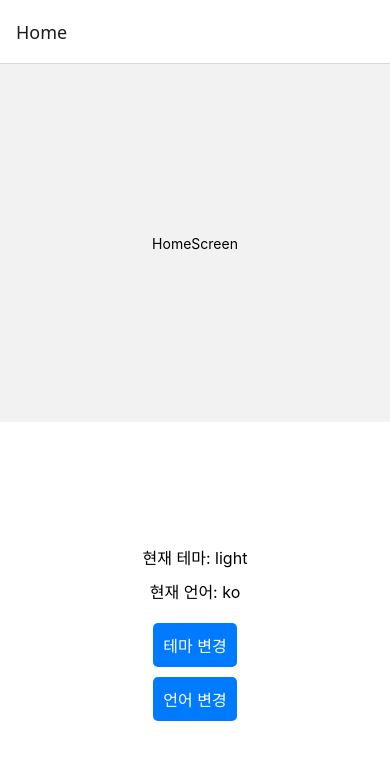
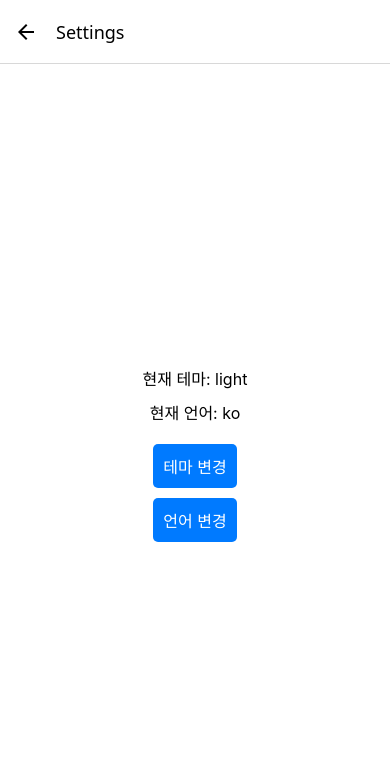
Before and after one commit to sanqbear/my-screen, a React Native app: screen /Settings in a window 390 px wide. Shown: the top 760 px of the page. Built offline with nearby package versions, Linux system fonts and the light colour scheme.

Commit message:
feat: add Settings screen and navigation between Home and Settings

```diff
--- a/App.tsx
+++ b/App.tsx
@@ -1,200 +1,40 @@
 import React from 'react';
-// import type {PropsWithChildren} from 'react';
-// import {
-//   ScrollView,
-//   StatusBar,
-//   StyleSheet,
-//   Text,
-//   useColorScheme,
-//   View,
-// } from 'react-native';
-
-// import {
-//   Colors,
-//   DebugInstructions,
-//   Header,
-//   LearnMoreLinks,
-//   ReloadInstructions,
-// } from 'react-native/Libraries/NewAppScreen';
-
+import {NavigationContainer} from '@react-navigation/native';
+import {createNativeStackNavigator} from '@react-navigation/native-stack';
 import HomeScreen from './src/screens/HomeScreen';
-import {createNativeStackNavigator} from '@react-navigation/native-stack';
-import {NavigationContainer} from '@react-navigation/native';
+import SettingScreen from './src/screens/SettingScreen';
 import useStore from './src/store/useStore';
 import {lightTheme, darkTheme} from './src/types/theme';
-import {View, Text, TouchableOpacity, StyleSheet} from 'react-native';
 
 const Stack = createNativeStackNavigator();
 
-function RootStack() {
-  return (
-    <Stack.Navigator>
-      <Stack.Screen name="Home" component={HomeScreen} />
-    </Stack.Navigator>
-  );
-}
-
 function App(): React.JSX.Element {
-  const {theme, language, setTheme, setLanguage} = useStore();
-
-  // 현재 테마에 따라 테마 객체 선택
+  const {theme} = useStore();
   const currentTheme = theme === 'light' ? lightTheme : darkTheme;
-
-  const toggleTheme = () => {
-    setTheme(theme === 'light' ? 'dark' : 'light');
-  };
-
-  const toggleLanguage = () => {
-    setLanguage(language === 'ko' ? 'en' : 'ko');
-  };
 
   return (
     <NavigationContainer>
-      <RootStack />
-      <View
-        style={[
-          styles.container,
-          {backgroundColor: currentTheme.colors.background},
-        ]}>
-        <Text style={[styles.text, {color: currentTheme.colors.text}]}>
-          {language === 'ko' ? '현재 테마: ' : 'Current Theme: '}
-          {theme}
-        </Text>
-        <Text style={[styles.text, {color: currentTheme.colors.text}]}>
-          {language === 'ko' ? '현재 언어: ' : 'Current Language: '}
-          {language}
-        </Text>
-
-        <TouchableOpacity
-          style={[
-            styles.button,
-            {backgroundColor: currentTheme.colors.primary},
-          ]}
-          onPress={toggleTheme}>
-          <Text style={styles.buttonText}>
-            {language === 'ko' ? '테마 변경' : 'Toggle Theme'}
-          </Text>
-        </TouchableOpacity>
-
-        <TouchableOpacity
-          style={[
-            styles.button,
-            {backgroundColor: currentTheme.colors.primary},
-          ]}
-          onPress={toggleLanguage}>
-          <Text style={styles.buttonText}>
-            {language === 'ko' ? '언어 변경' : 'Toggle Language'}
-          </Text>
-        </TouchableOpacity>
-      </View>
+      <Stack.Navigator
+        screenOptions={{
+          headerStyle: {
+            backgroundColor: currentTheme.colors.background,
+          },
+          headerTintColor: currentTheme.colors.text,
+          headerTitleStyle: {
+            color: currentTheme.colors.text,
+          },
+        }}>
+        <Stack.Screen name="Home" component={HomeScreen} />
+        <Stack.Screen
+          name="Settings"
+          component={SettingScreen}
+          options={{
+            title: 'Settings',
+          }}
+        />
+      </Stack.Navigator>
     </NavigationContainer>
   );
 }
 
-// type SectionProps = PropsWithChildren<{
-//   title: string;
-// }>;
-
-// function Section({children, title}: SectionProps): React.JSX.Element {
-//   const isDarkMode = useColorScheme() === 'dark';
-//   return (
-//     <View style={styles.sectionContainer}>
-//       <Text
-//         style={[
-//           styles.sectionTitle,
-//           {
-//             color: isDarkMode ? Colors.white : Colors.black,
-//           },
-//         ]}>
-//         {title}
-//       </Text>
-//       <Text
-//         style={[
-//           styles.sectionDescription,
-//           {
-//             color: isDarkMode ? Colors.light : Colors.dark,
-//           },
-//         ]}>
-//         {children}
-//       </Text>
-//     </View>
-//   );
-// }
-
-// function App(): React.JSX.Element {
-//   const isDarkMode = useColorScheme() === 'dark';
-
-//   const backgroundStyle = {
-//     backgroundColor: isDarkMode ? Colors.darker : Colors.lighter,
-//   };
-
-//   /*
-//    * To keep the template simple and small we're adding padding to prevent view
-//    * from rendering under the System UI.
-//    * For bigger apps the recommendation is to use `react-native-safe-area-context`:
-//    * https://github.com/AppAndFlow/react-native-safe-area-context
-//    *
-//    * You can read more about it here:
-//    * https://github.com/react-native-community/discussions-and-proposals/discussions/827
-//    */
-//   const safePadding = '5%';
-
-//   return (
-//     <View style={backgroundStyle}>
-//       <StatusBar
-//         barStyle={isDarkMode ? 'light-content' : 'dark-content'}
-//         backgroundColor={backgroundStyle.backgroundColor}
-//       />
-//       <ScrollView
-//         style={backgroundStyle}>
-//         <View style={{paddingRight: safePadding}}>
-//           <Header/>
-//         </View>
-//         <View
-//           style={{
-//             backgroundColor: isDarkMode ? Colors.black : Colors.white,
-//             paddingHorizontal: safePadding,
-//             paddingBottom: safePadding,
-//           }}>
-//           <Section title="Step One">
-//             Edit <Text style={styles.highlight}>App.tsx</Text> to change this
-//             screen and then come back to see your edits.
-//           </Section>
-//           <Section title="See Your Changes">
-//             <ReloadInstructions />
-//           </Section>
-//           <Section title="Debug">
-//             <DebugInstructions />
-//           </Section>
-//           <Section title="Learn More">
-//             Read the docs to discover what to do next:
-//           </Section>
-//           <LearnMoreLinks />
-//         </View>
-//       </ScrollView>
-//     </View>
-//   );
-// }
-
-const styles = StyleSheet.create({
-  container: {
-    flex: 1,
-    alignItems: 'center',
-    justifyContent: 'center',
-  },
-  text: {
-    fontSize: 16,
-    marginBottom: 10,
-  },
-  button: {
-    padding: 10,
-    borderRadius: 5,
-    marginTop: 10,
-  },
-  buttonText: {
-    color: '#FFFFFF',
-    fontSize: 16,
-  },
-});
-
 export default App;
--- a/src/screens/HomeScreen.tsx
+++ b/src/screens/HomeScreen.tsx
@@ -1,13 +1,45 @@
 import React from 'react';
-import {StyleSheet, Text, View} from 'react-native';
+import {View, Text, TouchableOpacity, StyleSheet} from 'react-native';
+import {useNavigation} from '@react-navigation/native';
+import {NativeStackNavigationProp} from '@react-navigation/native-stack';
+import useStore from '../store/useStore';
+import {lightTheme, darkTheme} from '../types/theme';
 
-function HomeScreen(): React.JSX.Element {
+type RootStackParamList = {
+  Home: undefined;
+  Settings: undefined;
+};
+
+type HomeScreenNavigationProp = NativeStackNavigationProp<
+  RootStackParamList,
+  'Home'
+>;
+
+const HomeScreen = () => {
+  const navigation = useNavigation<HomeScreenNavigationProp>();
+  const {theme, language} = useStore();
+  const currentTheme = theme === 'light' ? lightTheme : darkTheme;
+
   return (
-    <View style={styles.container}>
-      <Text>HomeScreen</Text>
+    <View
+      style={[
+        styles.container,
+        {backgroundColor: currentTheme.colors.background},
+      ]}>
+      <Text style={[styles.text, {color: currentTheme.colors.text}]}>
+        {language === 'ko' ? '홈 화면' : 'Home Screen'}
+      </Text>
+
+      <TouchableOpacity
+        style={[styles.button, {backgroundColor: currentTheme.colors.primary}]}
+        onPress={() => navigation.navigate('Settings')}>
+        <Text style={styles.buttonText}>
+          {language === 'ko' ? '설정으로 이동' : 'Go to Settings'}
+        </Text>
+      </TouchableOpacity>
     </View>
   );
-}
+};
 
 const styles = StyleSheet.create({
   container: {
@@ -15,6 +47,18 @@ const styles = StyleSheet.create({
     alignItems: 'center',
     justifyContent: 'center',
   },
+  text: {
+    fontSize: 20,
+    marginBottom: 20,
+  },
+  button: {
+    padding: 10,
+    borderRadius: 5,
+  },
+  buttonText: {
+    color: '#FFFFFF',
+    fontSize: 16,
+  },
 });
 
 export default HomeScreen;
--- /dev/null
+++ b/src/screens/SettingScreen.tsx
@@ -0,0 +1,75 @@
+import React from 'react';
+import {View, Text, TouchableOpacity, StyleSheet} from 'react-native';
+import useStore from '../store/useStore';
+import {lightTheme, darkTheme} from '../types/theme';
+
+const SettingScreen = () => {
+  const {theme, language, setTheme, setLanguage} = useStore();
+
+  // 현재 테마에 따라 테마 객체 선택
+  const currentTheme = theme === 'light' ? lightTheme : darkTheme;
+
+  const toggleTheme = () => {
+    setTheme(theme === 'light' ? 'dark' : 'light');
+  };
+
+  const toggleLanguage = () => {
+    setLanguage(language === 'ko' ? 'en' : 'ko');
+  };
+
+  return (
+    <View
+      style={[
+        styles.container,
+        {backgroundColor: currentTheme.colors.background},
+      ]}>
+      <Text style={[styles.text, {color: currentTheme.colors.text}]}>
+        {language === 'ko' ? '현재 테마: ' : 'Current Theme: '}
+        {theme}
+      </Text>
+      <Text style={[styles.text, {color: currentTheme.colors.text}]}>
+        {language === 'ko' ? '현재 언어: ' : 'Current Language: '}
+        {language}
+      </Text>
+
+      <TouchableOpacity
+        style={[styles.button, {backgroundColor: currentTheme.colors.primary}]}
+        onPress={toggleTheme}>
+        <Text style={styles.buttonText}>
+          {language === 'ko' ? '테마 변경' : 'Toggle Theme'}
+        </Text>
+      </TouchableOpacity>
+
+      <TouchableOpacity
+        style={[styles.button, {backgroundColor: currentTheme.colors.primary}]}
+        onPress={toggleLanguage}>
+        <Text style={styles.buttonText}>
+          {language === 'ko' ? '언어 변경' : 'Toggle Language'}
+        </Text>
+      </TouchableOpacity>
+    </View>
+  );
+};
+
+const styles = StyleSheet.create({
+  container: {
+    flex: 1,
+    alignItems: 'center',
+    justifyContent: 'center',
+  },
+  text: {
+    fontSize: 16,
+    marginBottom: 10,
+  },
+  button: {
+    padding: 10,
+    borderRadius: 5,
+    marginTop: 10,
+  },
+  buttonText: {
+    color: '#FFFFFF',
+    fontSize: 16,
+  },
+});
+
+export default SettingScreen;
```
